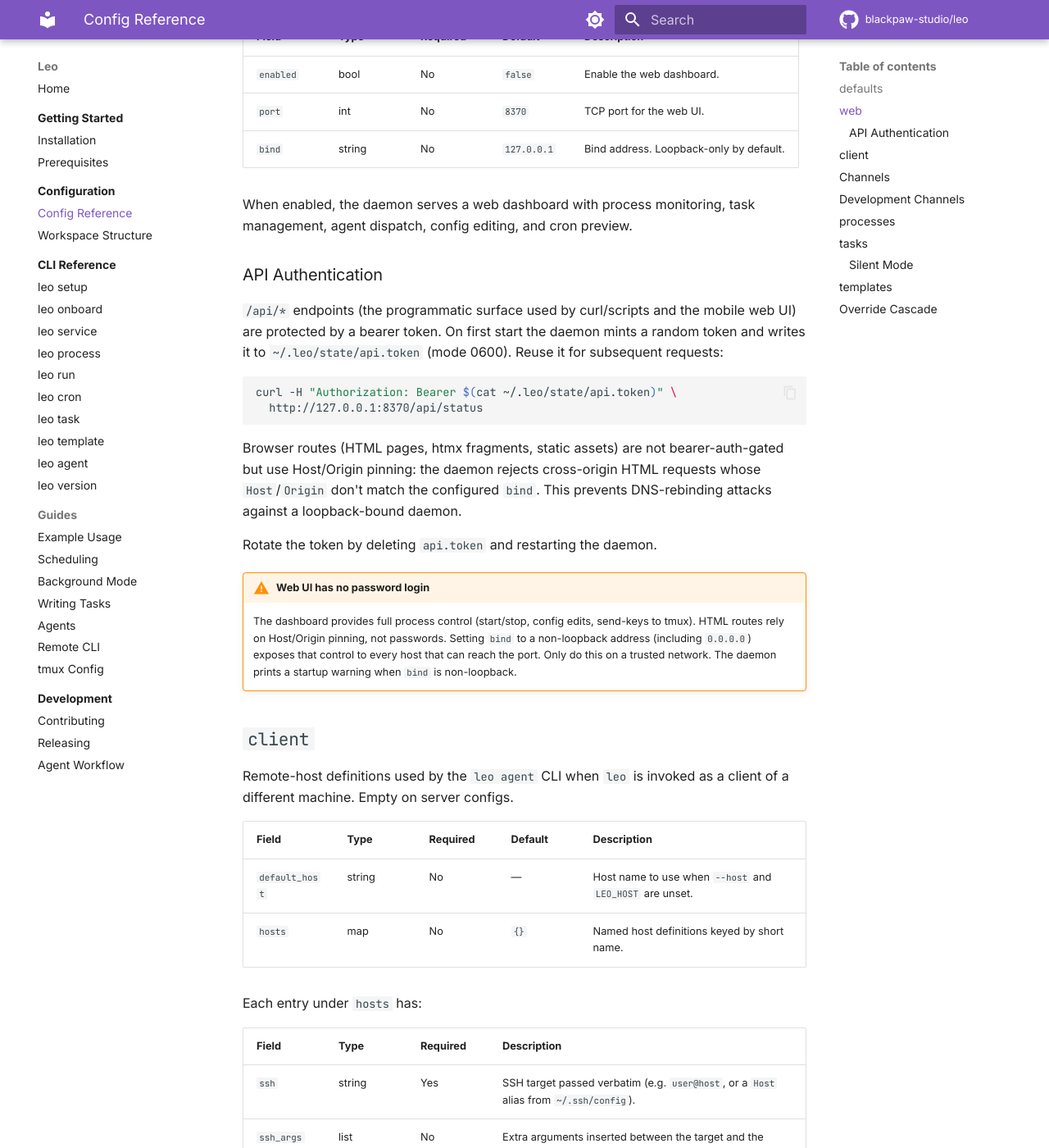
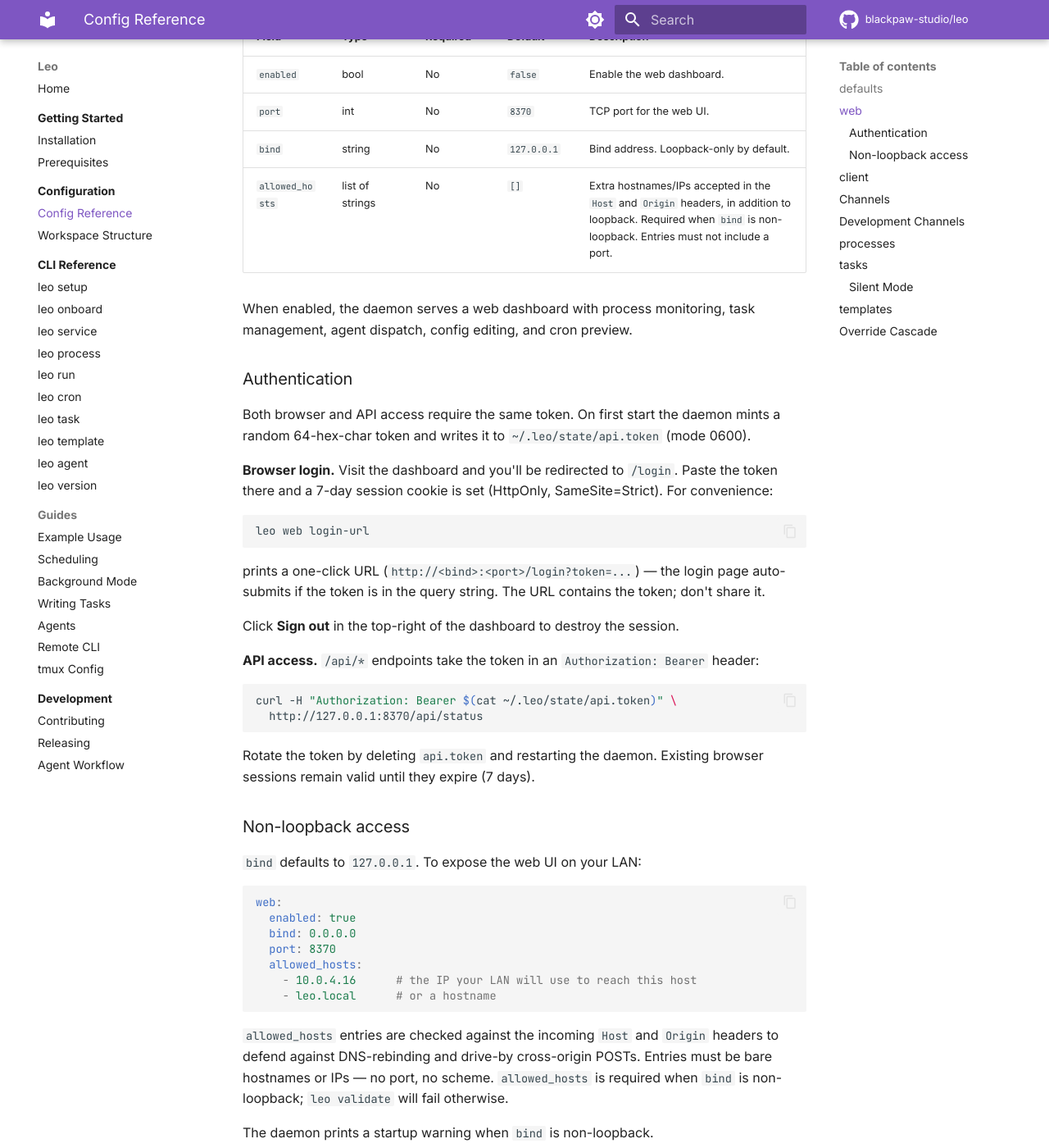
Before and after one commit to blackpaw-studio/leo, an MkDocs documentation site: the page built from docs/configuration/config-reference.md, in a window 1280 px wide and 1400 px high, scrolled down 1017 px. Shown: the whole window at 82% size. Built offline with MkDocs 1.6.1 and Material for MkDocs 9.7.7, drawn with Linux system fonts in a browser that asks for light colours; comment, search, counter and statistics services are not loaded.

Commit message:
docs(web): document allowed_hosts and login flow
- Add logout button (topbar) to web UI layout with matching CSS
- Update config-reference.md: add allowed_hosts field to web table,
  rewrite API Authentication section to cover token-based browser
  login, leo web login-url, Sign out button, and non-loopback
  allowed_hosts guidance

````diff
--- a/docs/configuration/config-reference.md
+++ b/docs/configuration/config-reference.md
@@ -26,24 +26,50 @@ Settings inherited by all processes, tasks, and templates unless overridden.
 | `enabled` | bool | No | `false` | Enable the web dashboard. |
 | `port` | int | No | `8370` | TCP port for the web UI. |
 | `bind` | string | No | `127.0.0.1` | Bind address. Loopback-only by default. |
+| `allowed_hosts` | list of strings | No | `[]` | Extra hostnames/IPs accepted in the `Host` and `Origin` headers, in addition to loopback. Required when `bind` is non-loopback. Entries must not include a port. |
 
 When enabled, the daemon serves a web dashboard with process monitoring, task management, agent dispatch, config editing, and cron preview.
 
-### API Authentication
+### Authentication
 
-`/api/*` endpoints (the programmatic surface used by curl/scripts and the mobile web UI) are protected by a bearer token. On first start the daemon mints a random token and writes it to `~/.leo/state/api.token` (mode 0600). Reuse it for subsequent requests:
+Both browser and API access require the same token. On first start the daemon mints a random 64-hex-char token and writes it to `~/.leo/state/api.token` (mode 0600).
+
+**Browser login.** Visit the dashboard and you'll be redirected to `/login`. Paste the token there and a 7-day session cookie is set (HttpOnly, SameSite=Strict). For convenience:
+
+```bash
+leo web login-url
+```
+
+prints a one-click URL (`http://<bind>:<port>/login?token=...`) — the login page auto-submits if the token is in the query string. The URL contains the token; don't share it.
+
+Click **Sign out** in the top-right of the dashboard to destroy the session.
+
+**API access.** `/api/*` endpoints take the token in an `Authorization: Bearer` header:
 
 ```bash
 curl -H "Authorization: Bearer $(cat ~/.leo/state/api.token)" \
   http://127.0.0.1:8370/api/status
 ```
 
-Browser routes (HTML pages, htmx fragments, static assets) are not bearer-auth-gated but use Host/Origin pinning: the daemon rejects cross-origin HTML requests whose `Host`/`Origin` don't match the configured `bind`. This prevents DNS-rebinding attacks against a loopback-bound daemon.
+Rotate the token by deleting `api.token` and restarting the daemon. Existing browser sessions remain valid until they expire (7 days).
 
-Rotate the token by deleting `api.token` and restarting the daemon.
+### Non-loopback access
 
-!!! warning "Web UI has no password login"
-    The dashboard provides full process control (start/stop, config edits, send-keys to tmux). HTML routes rely on Host/Origin pinning, not passwords. Setting `bind` to a non-loopback address (including `0.0.0.0`) exposes that control to every host that can reach the port. Only do this on a trusted network. The daemon prints a startup warning when `bind` is non-loopback.
+`bind` defaults to `127.0.0.1`. To expose the web UI on your LAN:
+
+```yaml
+web:
+  enabled: true
+  bind: 0.0.0.0
+  port: 8370
+  allowed_hosts:
+    - 10.0.4.16      # the IP your LAN will use to reach this host
+    - leo.local      # or a hostname
+```
+
+`allowed_hosts` entries are checked against the incoming `Host` and `Origin` headers to defend against DNS-rebinding and drive-by cross-origin POSTs. Entries must be bare hostnames or IPs — no port, no scheme. `allowed_hosts` is required when `bind` is non-loopback; `leo validate` will fail otherwise.
+
+The daemon prints a startup warning when `bind` is non-loopback.
 
 ## `client`
 
--- a/internal/web/static/style.css
+++ b/internal/web/static/style.css
@@ -810,3 +810,9 @@ body.login { display: flex; align-items: center; justify-content: center; min-he
 .login-box input { width: 100%; padding: 8px; background: #0d0d0d; color: #fff; border: 1px solid #333; border-radius: 4px; font-family: monospace; box-sizing: border-box; }
 .login-box button { width: 100%; margin-top: 12px; padding: 8px; background: #4a9eff; color: #fff; border: none; border-radius: 4px; cursor: pointer; font-size: 14px; }
 .login-box button:hover { background: #2b7dd8; }
+
+/* Topbar / logout */
+.topbar { display: flex; justify-content: flex-end; margin-bottom: 12px; }
+.logout-form { margin: 0; }
+.logout-btn { background: transparent; color: #888; border: 1px solid #333; border-radius: 4px; padding: 4px 10px; font-size: 12px; cursor: pointer; }
+.logout-btn:hover { background: #222; color: #ccc; }
````
Also changed, not shown: 1 other file.
